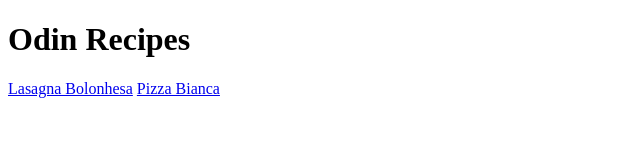
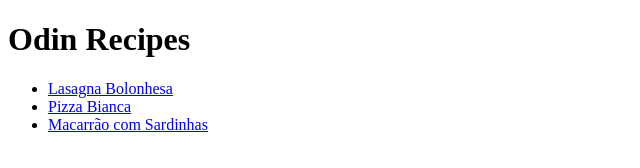
Before and after one commit to plus-300/odin-recipes, a plain HTML site: page index.html in a window 1280 px wide. Shown: the whole page, without its empty margins (0-640 px from the left). Drawn offline with Linux system fonts and the light colour scheme.

Commit message:
vide acima

```diff
--- a/index.html
+++ b/index.html
@@ -7,8 +7,11 @@
 
 <body>
     <h1>Odin Recipes</h1>
-    <a href="./recipes/lasagna.html">Lasagna Bolonhesa</a>
-    <a href="./recipes/pizza.html">Pizza Bianca</a>
+    <ul>
+       <li><a href="./recipes/lasagna.html">Lasagna Bolonhesa</a></li>
+       <li><a href="./recipes/pizza.html">Pizza Bianca</a></li>
+       <li><a href=./recipes/mac.html>Macarrão com Sardinhas</a></li>
+    </ul>
 
 </body>
 </html>
```
